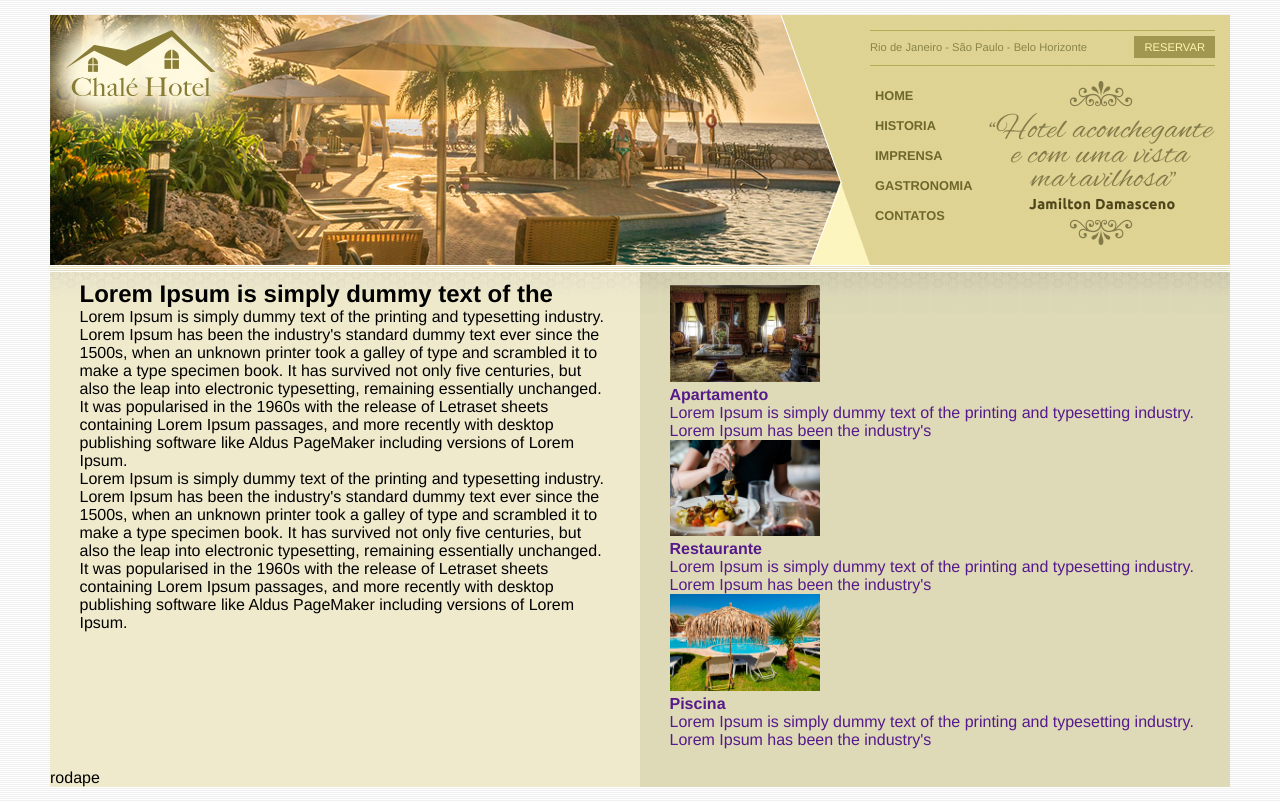
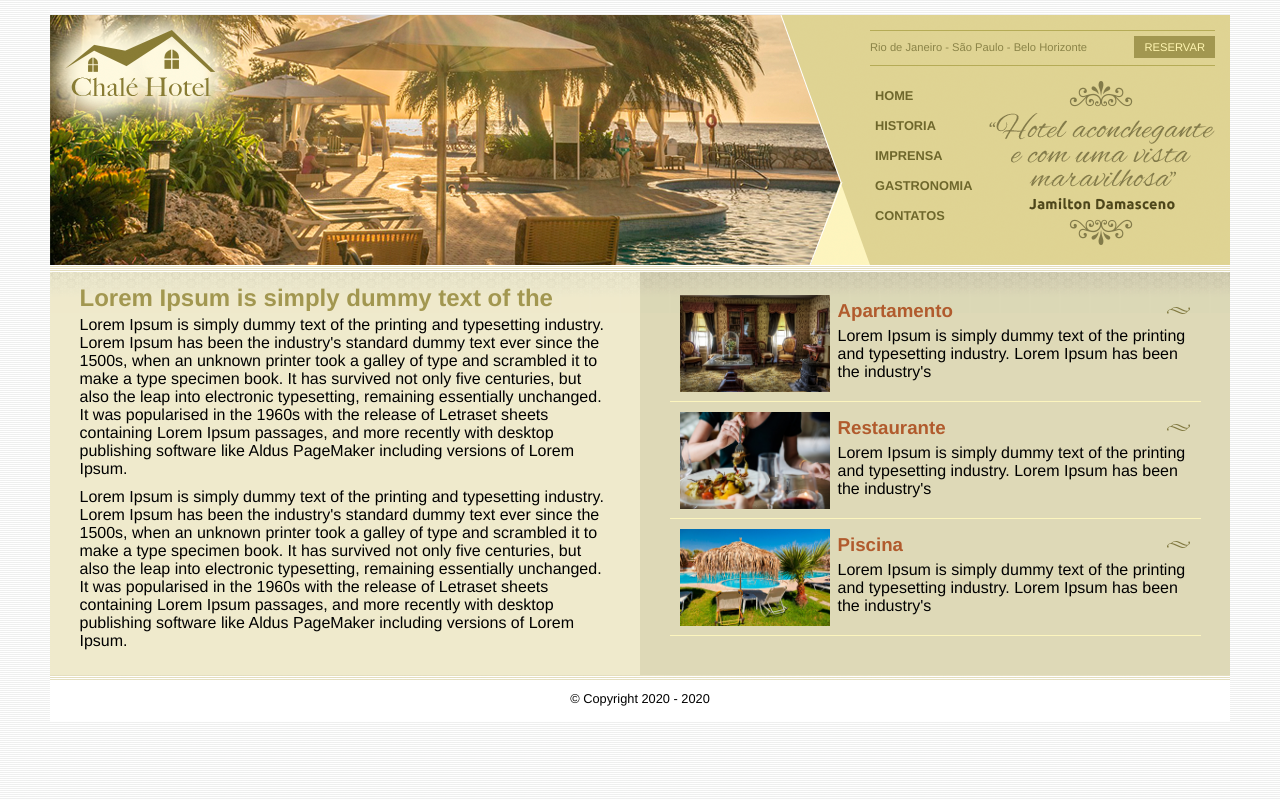
Before and after one commit to wenderson-me/DesenvolvimentoWebCompleto2020, a plain HTML site: page CSS-INTERMEDIARIO-AVANÇADO/PROJETO-CHALE-HOTEL/home.html in a window 1280 px wide. Drawn offline with Linux system fonts and the light colour scheme.

Commit message:
Conteudo lateral e roda pe

```diff
--- a/CSS-INTERMEDIARIO-AVANÇADO/PROJETO-CHALE-HOTEL/home.html
+++ b/CSS-INTERMEDIARIO-AVANÇADO/PROJETO-CHALE-HOTEL/home.html
@@ -74,7 +74,7 @@
             <li>
               <a href="">
                 <img src="./assets/apartamento.jpg" width="150px" alt="" />
-                <h4>Apartamento</h4>
+                <h3>Apartamento</h3>
                 <p>
                   Lorem Ipsum is simply dummy text of the printing and
                   typesetting industry. Lorem Ipsum has been the industry's
@@ -84,7 +84,7 @@
             <li>
               <a href="">
                 <img src="./assets/restaurante.jpg" width="150px" alt="" />
-                <h4>Restaurante</h4>
+                <h3>Restaurante</h3>
                 <p>
                   Lorem Ipsum is simply dummy text of the printing and
                   typesetting industry. Lorem Ipsum has been the industry's
@@ -94,7 +94,7 @@
             <li>
               <a href="">
                 <img src="./assets/piscina.jpg" width="150px" alt="" />
-                <h4>Piscina</h4>
+                <h3>Piscina</h3>
                 <p>
                   Lorem Ipsum is simply dummy text of the printing and
                   typesetting industry. Lorem Ipsum has been the industry's
@@ -105,7 +105,9 @@
         </div>
       </div>
 
-      <div class="rodape" style="clear: both;">rodape</div>
+      <div class="rodape" style="clear: both;">
+        &copy; Copyright 2020 - 2020
+      </div>
     </div>
   </body>
 </html>
--- a/CSS-INTERMEDIARIO-AVANÇADO/PROJETO-CHALE-HOTEL/style.css
+++ b/CSS-INTERMEDIARIO-AVANÇADO/PROJETO-CHALE-HOTEL/style.css
@@ -138,7 +138,7 @@ ul.navegacao a:hover {
 .area-lateral {
     float: right;
     width: 50%;
-    background: url(./assets/bg-area-lateral.png) top right repeat-x;
+    background: url(./assets/bg-area-lateral.png) top left repeat-x;
     padding: 20px 0;
 }
 
@@ -147,4 +147,54 @@ ul.navegacao a:hover {
     width: 90%;
 }
 
-.rodape {}
+.conteudo-lateral li {
+    padding: 10px;
+    border-bottom: 1px solid #fdf6be;
+}
+
+.conteudo-lateral li a img {
+    margin-right: 8px;
+    float: left;
+}
+
+.conteudo-lateral li a p {
+    font-size: 1em;
+    color: #000;
+}
+
+.conteudo-lateral li a h3 {
+    color: #b15b2d;
+    padding: 5px 0;
+    background: url(./assets/ornamento.png) no-repeat center right;
+}
+
+.conteudo-lateral li:hover {
+    background: #f6f3d6;
+    cursor: pointer;
+}
+
+
+/* Formatação de texto
+*/
+
+h2 {
+    color: #a29750;
+    padding: 5px 0px;
+    line-height: 1.1em;
+}
+
+p {
+    font-size: 1em;
+    margin-bottom: 10px;
+}
+
+
+/* Rodape
+*/
+
+.rodape {
+    font-size: 0.8em;
+    background: #fff url(./assets/bg-rodape.png) top repeat-x;
+    padding: 16px;
+    text-align: center;
+}
```
